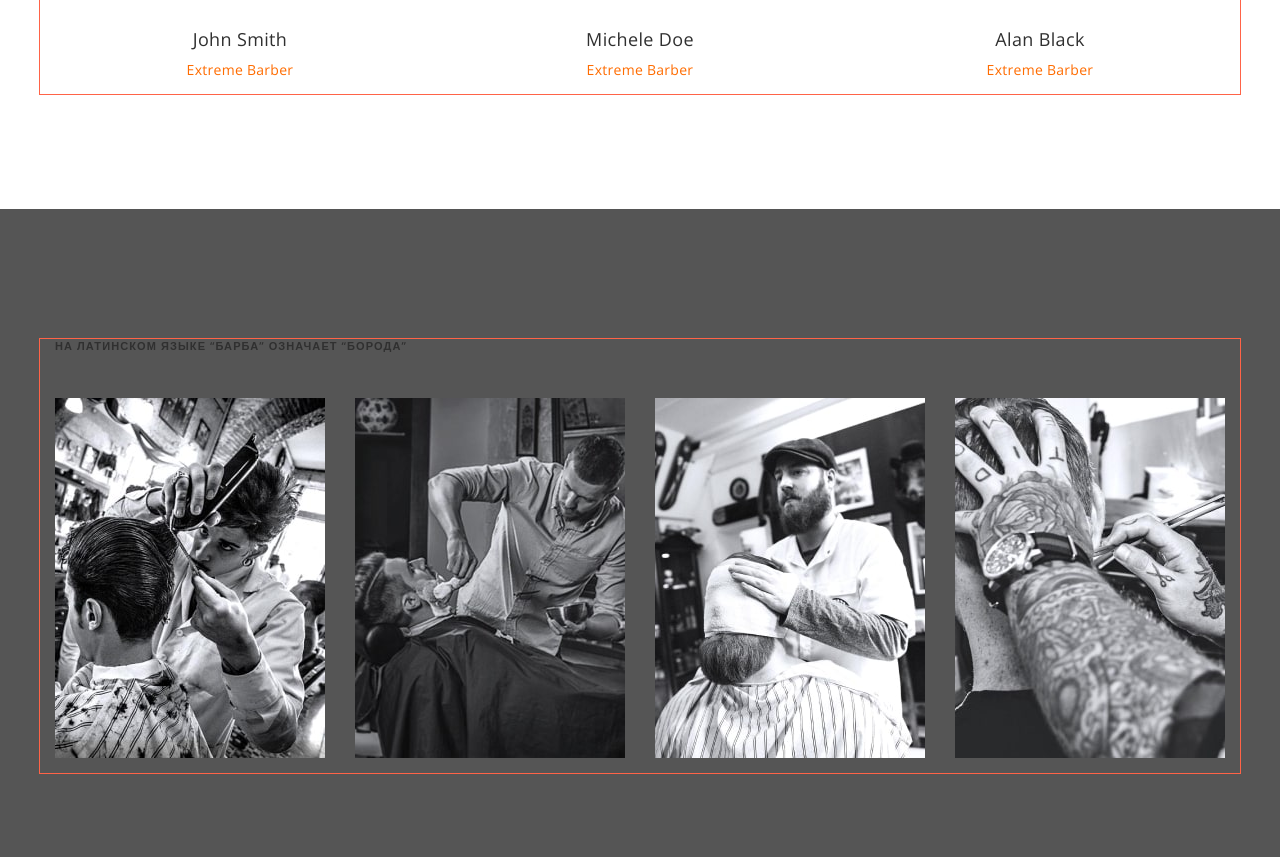
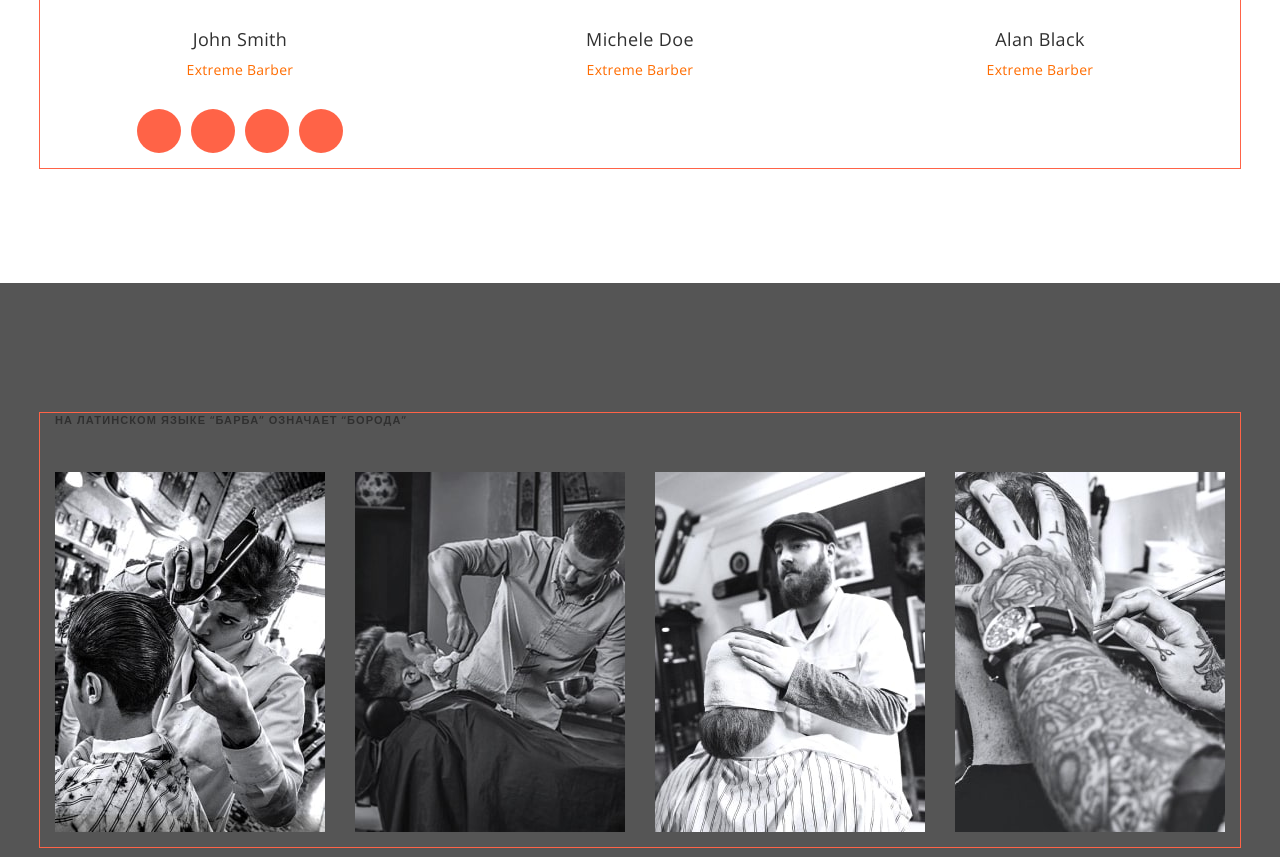
Before and after one commit to lily342s/barber-shop, a plain HTML site: page index.html in a window 1280 px wide. Shown: the part 3745-4602 px from the top of the page. Drawn offline with nearby package versions, Linux system fonts and the light colour scheme.

Commit message:
Add flex, and icons size, and margins

```diff
--- a/css/styles.css
+++ b/css/styles.css
@@ -410,6 +410,7 @@ img {
   text-align: center;
   letter-spacing: 0.02em;
   color: var(--accent-color);
+  margin-bottom: 30px;
 }
 
 .masters-list {
@@ -432,6 +433,29 @@ img {
 .masters-item:not(:last-child) {
   margin-right: 30px;
 } */
+
+.masters-soc-list {
+  display: flex;
+  justify-content: center;
+}
+
+.masters-soc-item {
+  width: 44px;
+  height: 44px;
+  margin-left: 10px;
+}
+
+.masters-soc-item:first-child {
+  margin-left: 0;
+}
+
+.masters-soc-link {
+  display: block;
+  width: 100%;
+  height: 100%;
+  border-radius: 50%;
+  background-color: tomato;
+}
 
 /* ---------------GALLERY--------------*/
 
```
